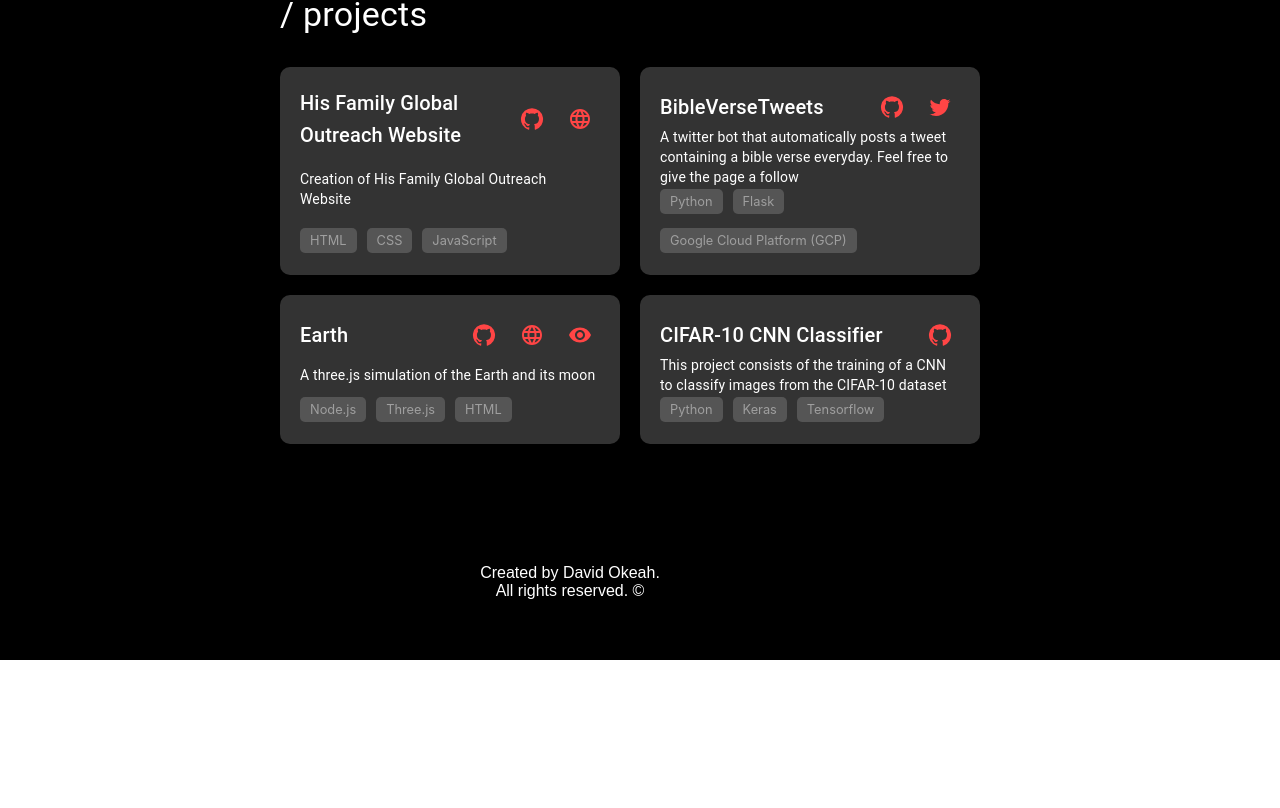
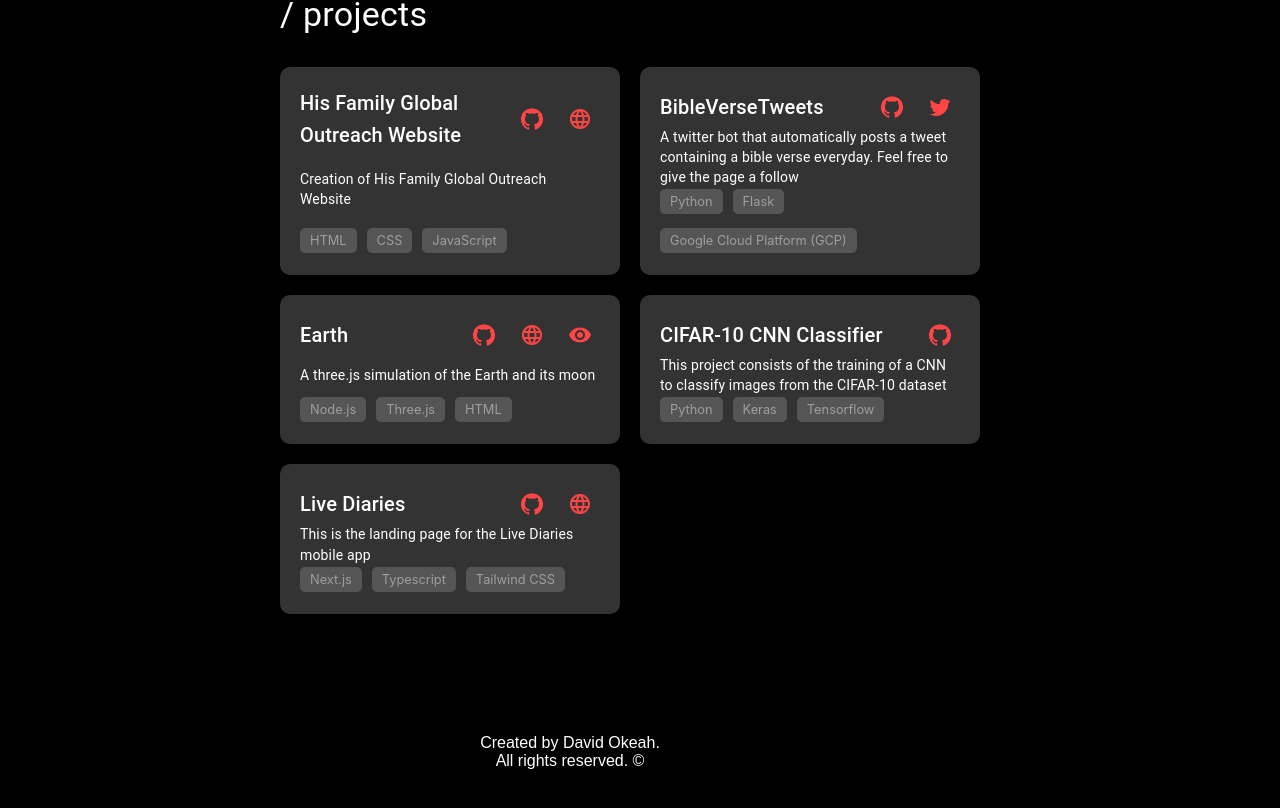
Before and after one commit to OkeahDavid/David, a React (Create React App) app: page / in a window 1280 px wide. Shown: the part 986-1794 px from the top of the page. Before the commit the page ends 1646 px from the top, so only its background shows below. Built offline with nearby package versions, Linux system fonts and the light colour scheme.

Commit message:
Update Projects.js
Added a new project to my site

```diff
--- a/src/components/Projects.js
+++ b/src/components/Projects.js
@@ -44,6 +44,15 @@ const projectData = [
     ],
     tech: ["Python", "Keras", "Tensorflow"],
     github: "https://github.com/OkeahDavid/CIFAR-10-CNN-Classifier",
+  },
+  {
+    title: "Live Diaries",
+    description: [
+      "This is the landing page for the Live Diaries mobile app",
+    ],
+    tech: ["Next.js", "Typescript", "Tailwind CSS"],
+    github: "https://github.com/OkeahDavid/LiveDiaries",
+    link: "https://live-diaries.netlify.app/",
   },
   // More projects...
 ];
```
